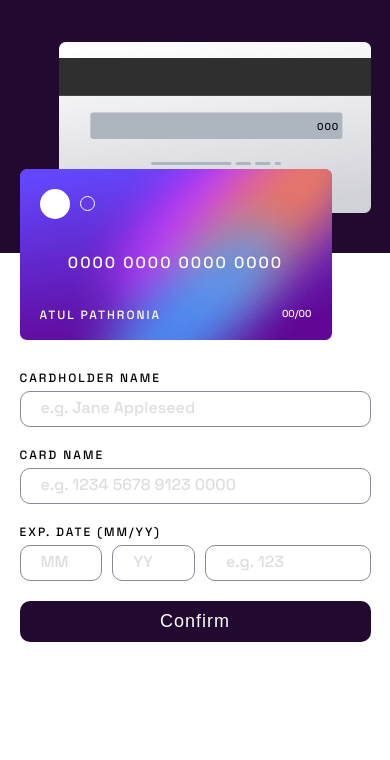
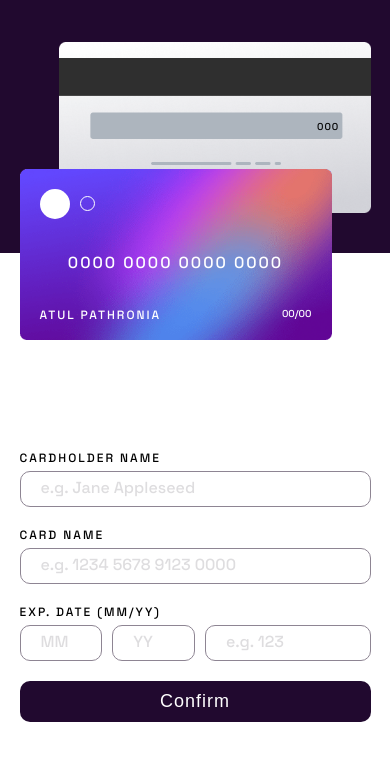
Before and after one commit to atul-pathronia/interactive-card-details-form, a website: page index.html in a window 390 px wide. Drawn offline with Linux system fonts and the light colour scheme.

Commit message:
responsiveness

```diff
--- a/sass/main.scss
+++ b/sass/main.scss
@@ -126,7 +126,7 @@ main {
     align-items: center;
     justify-content: center;
     width: 90%;
-    margin: 0 auto;
+    margin: 8rem auto;
 
     form {
       display: flex;
```
Also changed, not shown: css/style.css.
